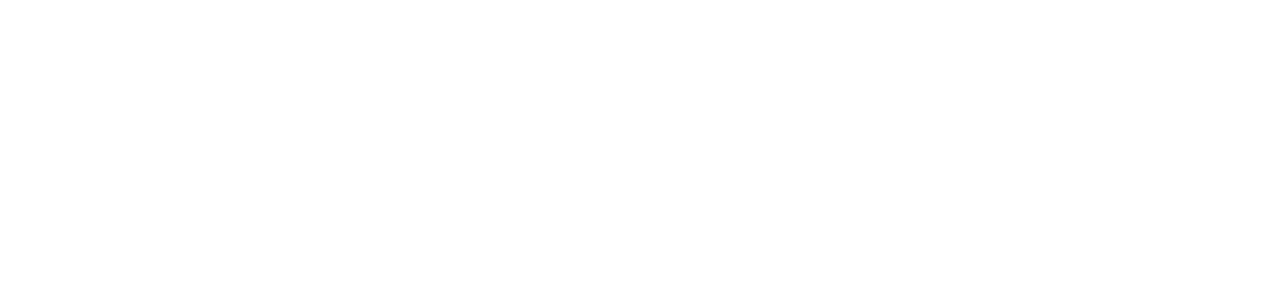
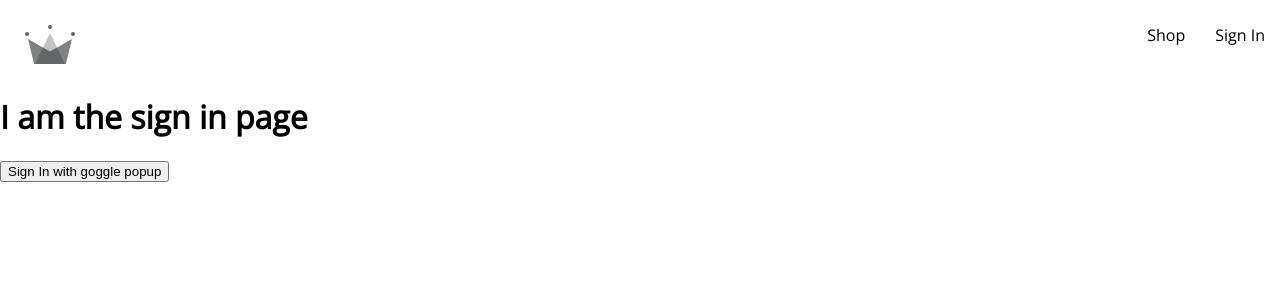
Before and after one commit to musafaila/crwn-clothing, a React (Create React App) app: page /sign-in in a window 1280 px wide. Before the commit this address had no page. Shown: the top 300 px of the page. Built offline with nearby package versions, Linux system fonts and the light colour scheme.

Commit message:
started authentication with firebase, new folders and files added.

```diff
--- a/package.json
+++ b/package.json
@@ -6,6 +6,7 @@
     "@testing-library/jest-dom": "^5.16.5",
     "@testing-library/react": "^13.4.0",
     "@testing-library/user-event": "^13.5.0",
+    "firebase": "^9.14.0",
     "react": "^18.2.0",
     "react-dom": "^18.2.0",
     "react-router-dom": "^6.4.3",
--- a/src/App.js
+++ b/src/App.js
@@ -2,6 +2,7 @@
 
 import Navigation from "./routes/navigation/navigation.component";
 import Home from "./routes/home/home.component";
+import SignIn from './routes/sign-in/sign-in.component';
 
 
 const Shop = () => {
@@ -16,6 +17,7 @@
       <Route path='/' element={<Navigation/>}>
         <Route index={true} element={<Home />} />
         <Route path="shop" element={<Shop />} />
+        <Route path="sign-in" element={<SignIn />} />
       </Route>
     </Routes>
   )
--- a/src/routes/navigation/navigation.component.jsx
+++ b/src/routes/navigation/navigation.component.jsx
@@ -17,6 +17,9 @@
           <Link className="nav-link" to="/shop">
             Shop
           </Link>
+          <Link className="nav-link" to="/sign-in">
+            Sign In
+          </Link>
         </div>
       </div>
       <Outlet />
--- /dev/null
+++ b/src/routes/sign-in/sign-in.component.jsx
@@ -0,0 +1,17 @@
+import { signInWithGooglePopup } from "../../utils/firebase/firebase.utils";
+
+const SignIn = () => {
+  const logGoogleUser = async () => {
+    const response = await signInWithGooglePopup();
+    console.log(response);
+  };
+
+    return (
+      <div>
+        <h1>I am the sign in page</h1>
+        <button onClick={logGoogleUser}>Sign In with goggle popup</button>
+      </div>
+    );
+};
+
+export default SignIn;
--- /dev/null
+++ b/src/utils/firebase/firebase.utils.js
@@ -0,0 +1,29 @@
+import { initializeApp } from "firebase/app";
+import { getAuth, signInWithPopup, signInWithRedirect, GoogleAuthProvider } from 'firebase/auth';
+
+
+const firebaseConfig = {
+    apiKey: "AIzaSyANy33PA42qWu1O22Mnq0ZL7jDicigSSks",
+
+    authDomain: "crwn-clothing-ea14e.firebaseapp.com",
+
+    projectId: "crwn-clothing-ea14e",
+
+    storageBucket: "crwn-clothing-ea14e.appspot.com",
+
+    messagingSenderId: "497158888591",
+
+    appId: "1:497158888591:web:2784bc5ff5084ac51724fa",
+};
+
+
+// Initialize Firebase
+const firebaseApp = initializeApp(firebaseConfig);
+
+const provider = new GoogleAuthProvider();
+provider.setCustomParameters({
+    prompt: "select_account"
+})
+
+export const auth = getAuth();
+export const signInWithGooglePopup = () => signInWithPopup(auth, provider);
```
Also changed, not shown: 1 other file (tests, documents, lock files or other folders).
